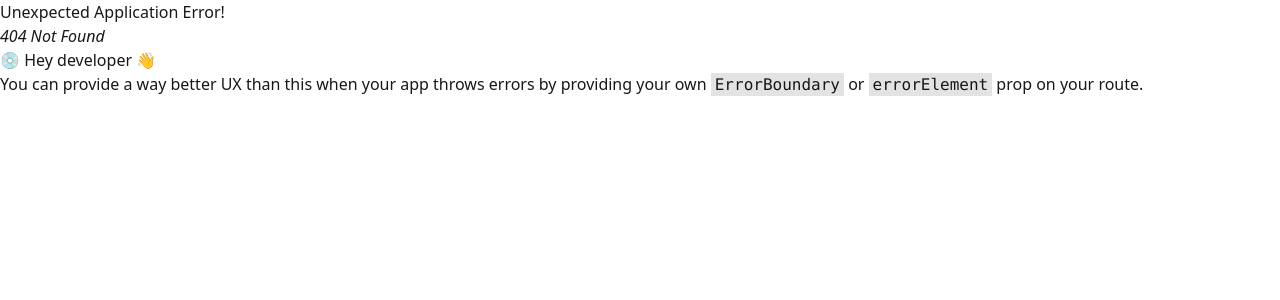
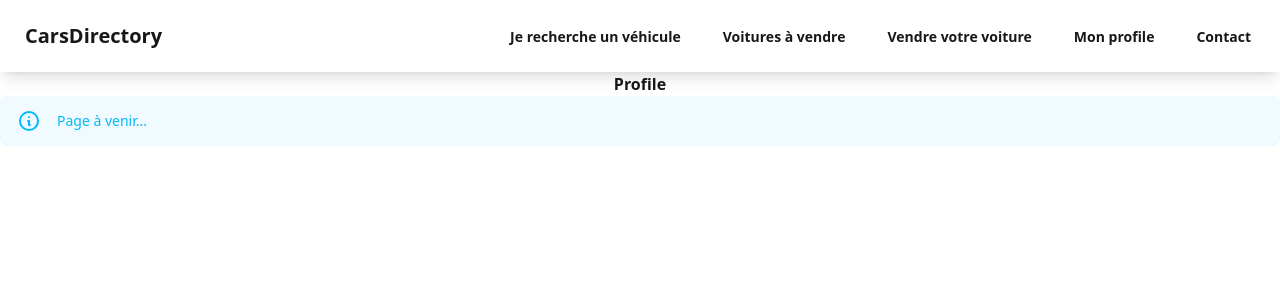
Before and after one commit to Anothays/UIUX_TP, a React (Vite) app in the folder front/: page /profil in a window 1280 px wide. Before the commit this address had no page. Shown: the top 300 px of the page. Built offline with nearby package versions, Linux system fonts and the light colour scheme.

Commit message:
add pages

```diff
--- a/front/src/components/CarList/CarList.tsx
+++ b/front/src/components/CarList/CarList.tsx
@@ -7,7 +7,7 @@ export default function CarList({ carsList }: { carsList?: Car[] }) {
 
   if (carsList.length === 0)
     return (
-      <div className="flex justify-center items-center w-full h-full">
+      <div className="flex justify-center items-center w-full pt-50">
         <Alert message="Aucun véhicule de correspond à vos critères" type="info" />
       </div>
     );
--- a/front/src/components/Header/Header.tsx
+++ b/front/src/components/Header/Header.tsx
@@ -5,7 +5,7 @@ function Header() {
     <div className="navbar navbar-center bg-base-100 shadow-lg ">
       <div className="flex-1">
         <Link to="/" className="btn btn-ghost text-xl">
-          Logo
+          CarsDirectory
         </Link>
       </div>
       <div className="flex-none">
@@ -17,16 +17,16 @@ function Header() {
           </li>
           <li>
             <Link to="/productsPage" className="btn btn-ghost">
-              Voitures
+              Voitures à vendre
             </Link>
           </li>
           <li>
-            <Link to="/vendre" className="btn btn-ghost">
-              Vendre
+            <Link to="/sell" className="btn btn-ghost">
+              Vendre votre voiture
             </Link>
           </li>
           <li>
-            <Link to="/profile" className="btn btn-ghost">
+            <Link to="/profil" className="btn btn-ghost">
               Mon profile
             </Link>
           </li>
--- a/front/src/components/UI/Alert.tsx
+++ b/front/src/components/UI/Alert.tsx
@@ -4,8 +4,85 @@ type AlertProps = {
 };
 
 export default function Alert({ type, message }: AlertProps) {
+  const typeClasses = {
+    info: "alert-info",
+    success: "alert-success",
+    warning: "alert-warning",
+    error: "alert-error",
+  };
+
+  const getIcon = () => {
+    switch (type) {
+      case "info":
+        return (
+          <svg
+            xmlns="http://www.w3.org/2000/svg"
+            fill="none"
+            viewBox="0 0 24 24"
+            className="h-6 w-6 shrink-0 stroke-current"
+          >
+            <path
+              strokeLinecap="round"
+              strokeLinejoin="round"
+              strokeWidth="2"
+              d="M13 16h-1v-4h-1m1-4h.01M21 12a9 9 0 11-18 0 9 9 0 0118 0z"
+            ></path>
+          </svg>
+        );
+      case "success":
+        return (
+          <svg
+            xmlns="http://www.w3.org/2000/svg"
+            className="h-6 w-6 shrink-0 stroke-current"
+            fill="none"
+            viewBox="0 0 24 24"
+          >
+            <path
+              strokeLinecap="round"
+              strokeLinejoin="round"
+              strokeWidth="2"
+              d="M9 12l2 2 4-4m6 2a9 9 0 11-18 0 9 9 0 0118 0z"
+            />
+          </svg>
+        );
+      case "warning":
+        return (
+          <svg
+            xmlns="http://www.w3.org/2000/svg"
+            className="h-6 w-6 shrink-0 stroke-current"
+            fill="none"
+            viewBox="0 0 24 24"
+          >
+            <path
+              strokeLinecap="round"
+              strokeLinejoin="round"
+              strokeWidth="2"
+              d="M12 9v2m0 4h.01m-6.938 4h13.856c1.54 0 2.502-1.667 1.732-3L13.732 4c-.77-1.333-2.694-1.333-3.464 0L3.34 16c-.77 1.333.192 3 1.732 3z"
+            />
+          </svg>
+        );
+      case "error":
+        return (
+          <svg
+            xmlns="http://www.w3.org/2000/svg"
+            className="h-6 w-6 shrink-0 stroke-current"
+            fill="none"
+            viewBox="0 0 24 24"
+          >
+            <path
+              strokeLinecap="round"
+              strokeLinejoin="round"
+              strokeWidth="2"
+              d="M10 14l2-2m0 0l2-2m-2 2l-2-2m2 2l2 2m7-2a9 9 0 11-18 0 9 9 0 0118 0z"
+            />
+          </svg>
+        );
+    }
+  };
+
   return (
-    <div role="alert" className={`alert alert-${type} alert-soft`}>
+    <div role="alert" className={`alert ${typeClasses[type]} alert-soft`}>
+      {getIcon()}
       <span>{message}</span>
     </div>
   );
--- /dev/null
+++ b/front/src/components/pages/ContactPage.tsx
@@ -0,0 +1,14 @@
+import Header from "../Header/Header";
+import Alert from "../UI/Alert";
+
+export default function ContactPage() {
+  return (
+    <div>
+      <Header />
+      <div className="container flex flex-col mx-auto justify-center">
+        <h1 className="font-bold text-center">Contact</h1>
+        <Alert type="info" message="Page à venir..." />
+      </div>
+    </div>
+  );
+}
--- /dev/null
+++ b/front/src/components/pages/ProfilPage.tsx
@@ -0,0 +1,14 @@
+import Header from "../Header/Header";
+import Alert from "../UI/Alert";
+
+export default function ProfilPage() {
+  return (
+    <div>
+      <Header />
+      <div className="container flex flex-col mx-auto justify-center">
+        <h1 className="font-bold text-center">Profile</h1>
+        <Alert type="info" message="Page à venir..." />
+      </div>
+    </div>
+  );
+}
--- /dev/null
+++ b/front/src/components/pages/SellPage.tsx
@@ -0,0 +1,14 @@
+import Header from "../Header/Header";
+import Alert from "../UI/Alert";
+
+export default function SellPage() {
+  return (
+    <div>
+      <Header />
+      <div className="container flex flex-col mx-auto justify-center">
+        <h1 className="font-bold text-center">Vendre votre véhicule</h1>
+        <Alert type="info" message="Page à venir..." />
+      </div>
+    </div>
+  );
+}
```
Also changed, not shown: front/src/routes/routes.tsx (+19 -0 lines).
